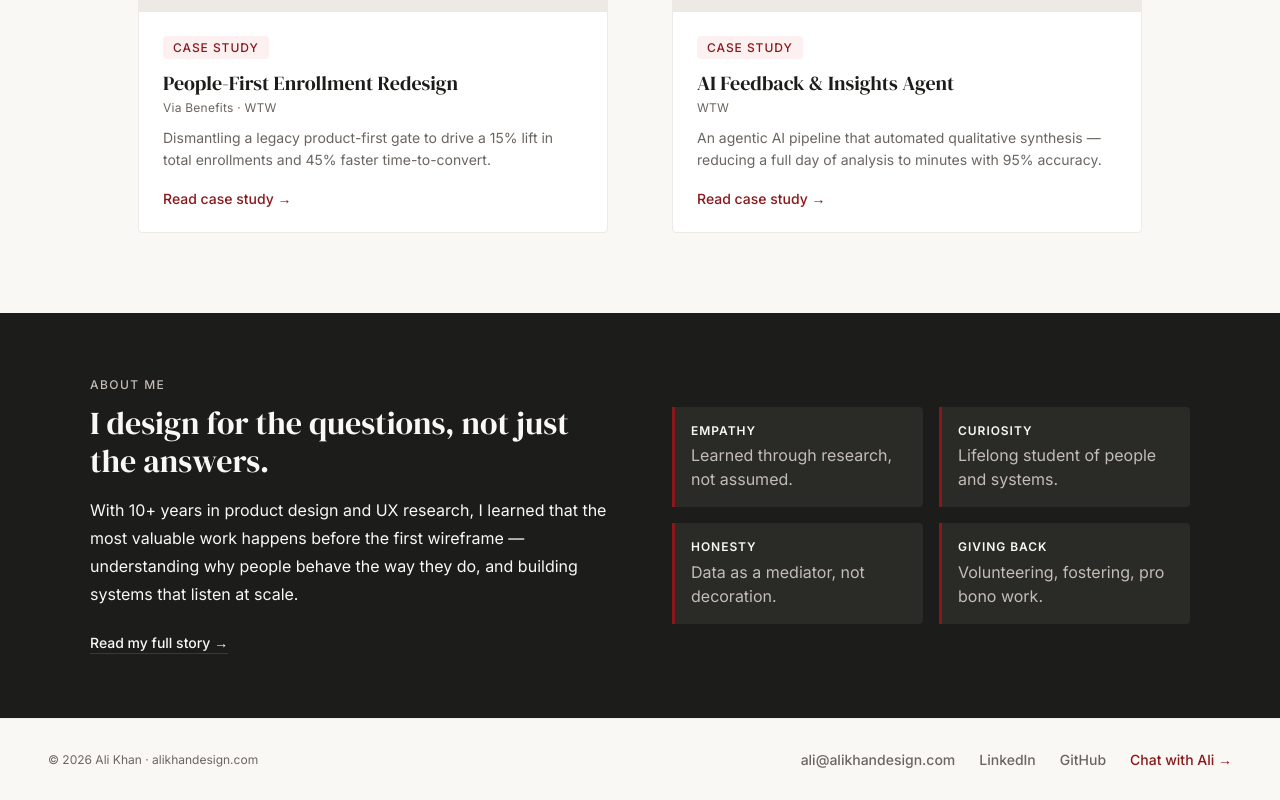
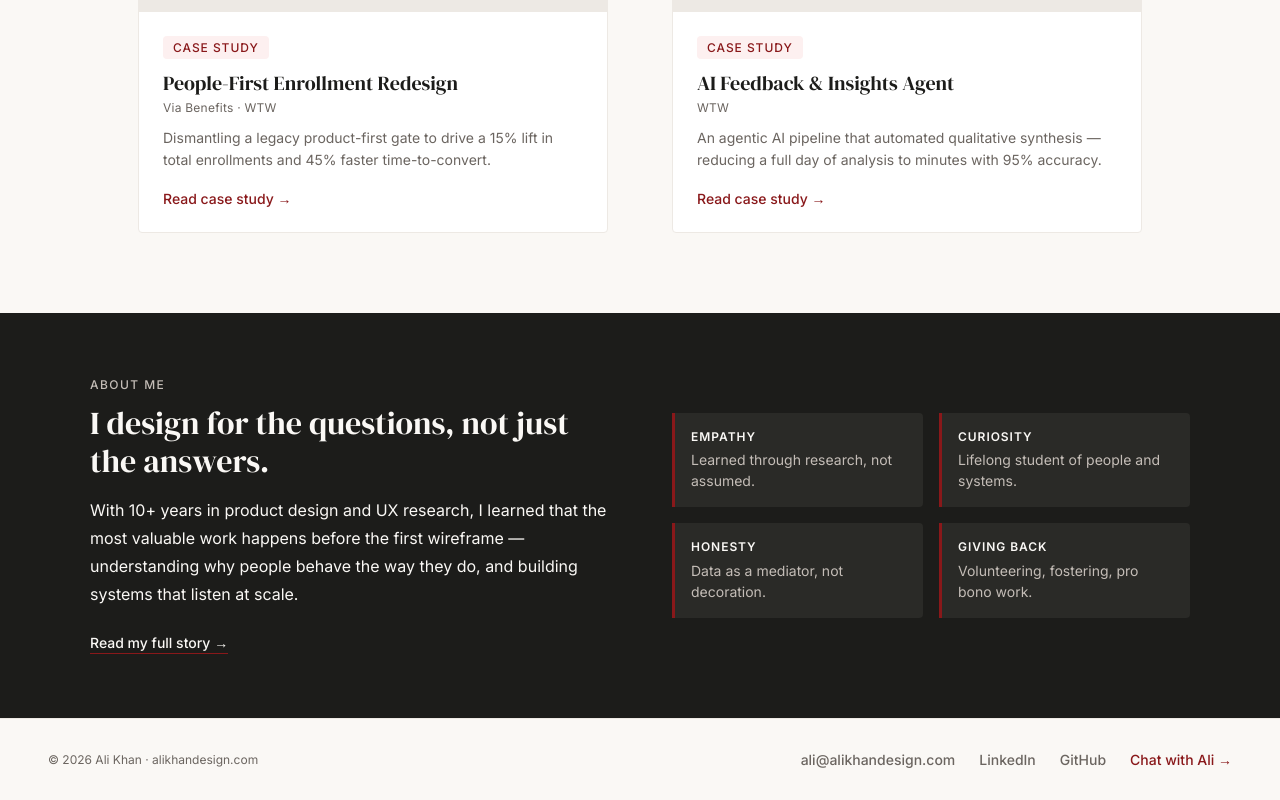
Before and after one commit to alikhandesign/alikhandesign.com, a Next.js app: page / in a window 1280 px wide. Shown: the part 1670-2470 px from the top of the page. Built offline with nearby package versions, Linux system fonts and the light colour scheme.

Commit message:
Fix font scale: correct --text-sm to 14px, --text-base to 16px, update UI elements to --text-sm

```diff
--- a/app/components/CalloutCard.tsx
+++ b/app/components/CalloutCard.tsx
@@ -12,7 +12,7 @@ export default function CalloutCard({ title, body }: CalloutCardProps) {
       borderRadius: '0 var(--radius) var(--radius) 0',
     }}>
       <p style={{ fontSize: 'var(--text-xs)', letterSpacing: 'var(--letter-spacing-md)', textTransform: 'uppercase' as const, color: 'var(--color-bg)', fontWeight: 'var(--font-weight-semibold)' as any, marginBottom: '0.35rem' }}>{title}</p>
-      <p style={{ fontSize: 'var(--text-base)', color: 'var(--warm-300, #C4BDB7)', lineHeight: 1.5 }}>{body}</p>
+      <p style={{ fontSize: 'var(--text-sm)', color: 'var(--warm-300, #C4BDB7)', lineHeight: 1.5 }}>{body}</p>
     </div>
   )
 }
```
